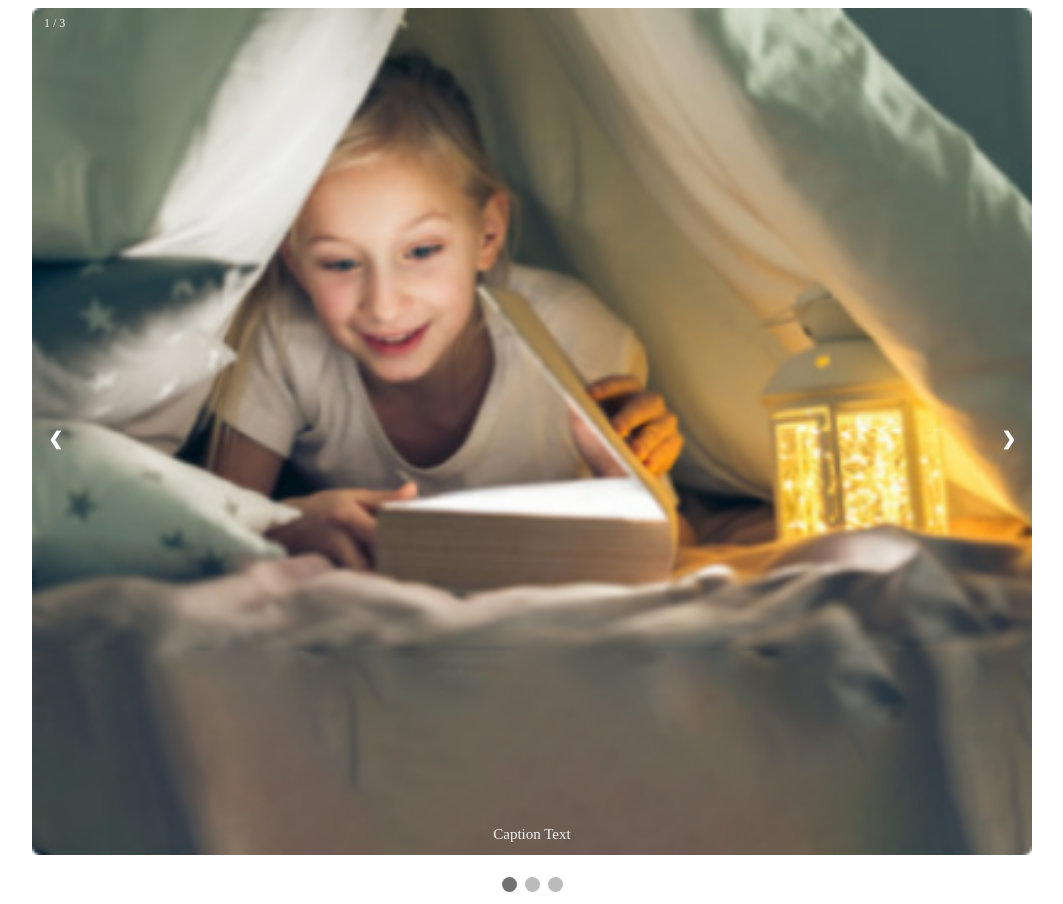
After one commit to deborah-jabes/Children-hut, a PHP site: page /test.html in a window 1280 px wide. The commit adds this page. Shown: the whole page, without its empty margins (108-1171 px from the left). Run offline with PHP 8.4, Linux system fonts and the light colour scheme.

Commit message:
éléments des blocks d'annonces

```diff
--- /dev/null
+++ b/test.html
@@ -0,0 +1,173 @@
+<!doctype html>
+<html>
+<head>
+<meta charset="utf-8">
+<title>Document sans nom</title>
+	<style>
+		* {box-sizing:border-box}
+
+/* Slideshow container */
+.slideshow-container {
+  max-width: 1000px;
+  position: relative;
+  margin: auto;
+}
+
+/* Hide the images by default */
+.mySlides {
+  display: none;
+}
+
+/* Next & previous buttons */
+.prev, .next {
+  cursor: pointer;
+  position: absolute;
+  top: 50%;
+  width: auto;
+  margin-top: -22px;
+  padding: 16px;
+  color: white;
+  font-weight: bold;
+  font-size: 18px;
+  transition: 0.6s ease;
+  border-radius: 0 3px 3px 0;
+  user-select: none;
+}
+
+/* Position the "next button" to the right */
+.next {
+  right: 0;
+  border-radius: 3px 0 0 3px;
+}
+
+/* On hover, add a black background color with a little bit see-through */
+.prev:hover, .next:hover {
+  background-color: rgba(0,0,0,0.8);
+}
+
+/* Caption text */
+.text {
+  color: #f2f2f2;
+  font-size: 15px;
+  padding: 8px 12px;
+  position: absolute;
+  bottom: 8px;
+  width: 100%;
+  text-align: center;
+}
+
+/* Number text (1/3 etc) */
+.numbertext {
+  color: #f2f2f2;
+  font-size: 12px;
+  padding: 8px 12px;
+  position: absolute;
+  top: 0;
+}
+
+/* The dots/bullets/indicators */
+.dot {
+  cursor: pointer;
+  height: 15px;
+  width: 15px;
+  margin: 0 2px;
+  background-color: #bbb;
+  border-radius: 50%;
+  display: inline-block;
+  transition: background-color 0.6s ease;
+}
+
+.active, .dot:hover {
+  background-color: #717171;
+}
+
+/* Fading animation */
+.fade {
+  -webkit-animation-name: fade;
+  -webkit-animation-duration: 1.5s;
+  animation-name: fade;
+  animation-duration: 1.5s;
+}
+
+@-webkit-keyframes fade {
+  from {opacity: .4}
+  to {opacity: 1}
+}
+
+@keyframes fade {
+  from {opacity: .4}
+  to {opacity: 1}
+}
+	</style>
+</head>
+<div class="slideshow-container">
+
+  <!-- Full-width images with number and caption text -->
+  <div class="mySlides fade">
+    <div class="numbertext">1 / 3</div>
+    <img src="images/ad2.png" style="width:100%">
+    <div class="text">Caption Text</div>
+  </div>
+
+  <div class="mySlides fade">
+    <div class="numbertext">2 / 3</div>
+    <img src="images/ad2.png" style="width:100%">
+    <div class="text">Caption Two</div>
+  </div>
+
+  <div class="mySlides fade">
+    <div class="numbertext">3 / 3</div>
+    <img src="images/ad2.png" style="width:100%">
+    <div class="text">Caption Three</div>
+  </div>
+	 <div class="mySlides fade">
+    <div class="numbertext">4 / 3</div>
+    <img src="images/ad2.png" style="width:100%">
+    <div class="text">Caption Three</div>
+  </div>
+
+  <!-- Next and previous buttons -->
+  <a class="prev" onclick="plusSlides(-1)">&#10094;</a>
+  <a class="next" onclick="plusSlides(1)">&#10095;</a>
+</div>
+<br>
+
+<!-- The dots/circles -->
+<div style="text-align:center">
+  <span class="dot" onclick="currentSlide(1)"></span>
+  <span class="dot" onclick="currentSlide(2)"></span>
+  <span class="dot" onclick="currentSlide(3)"></span>
+</div>
+	<script>
+		var slideIndex = 1;
+showSlides(slideIndex);
+
+// Next/previous controls
+function plusSlides(n) {
+  showSlides(slideIndex += n);
+}
+
+// Thumbnail image controls
+function currentSlide(n) {
+  showSlides(slideIndex = n);
+}
+
+function showSlides(n) {
+  var i;
+  var slides = document.getElementsByClassName("mySlides");
+  var dots = document.getElementsByClassName("dot");
+  if (n > slides.length) {slideIndex = 1}
+  if (n < 1) {slideIndex = slides.length}
+  for (i = 0; i < slides.length; i++) {
+      slides[i].style.display = "none";
+  }
+  for (i = 0; i < dots.length; i++) {
+      dots[i].className = dots[i].className.replace(" active", "");
+  }
+  slides[slideIndex-1].style.display = "block";
+  dots[slideIndex-1].className += " active";
+}
+	</script>
+<body>
+</body>
+</html>
```
Also changed, not shown: assets/main.css (+42 -8 lines), index.html (+48 -7 lines).
